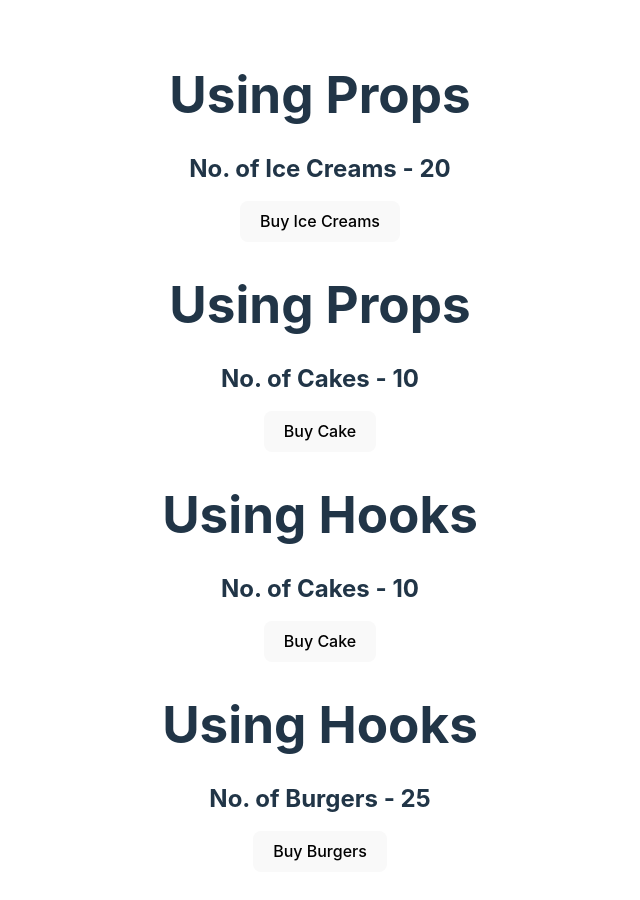
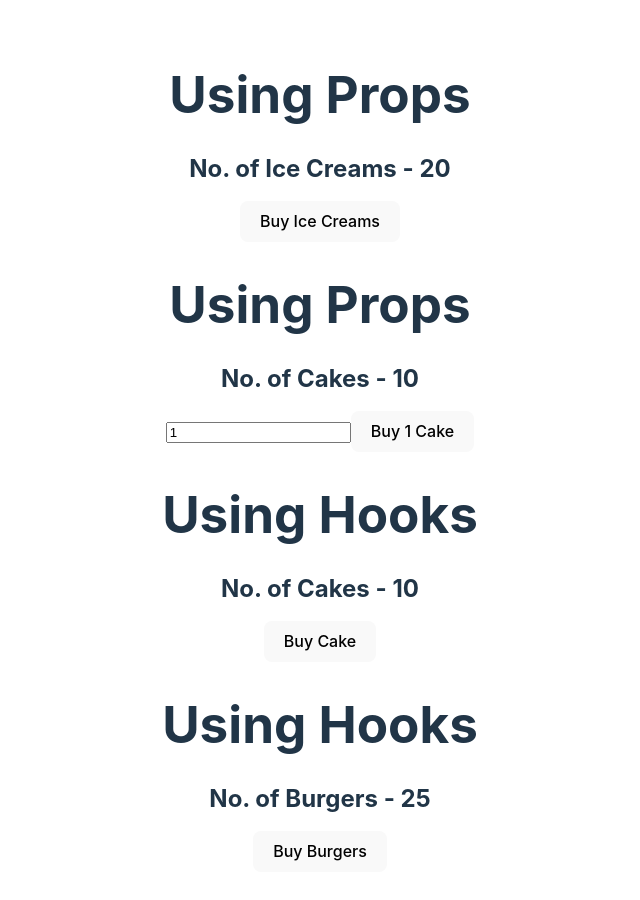
Before and after one commit to dewMyth/redux-sample-exercise, a React (Vite) app: page / in a window 1280 px wide. Shown: the top 900 px of the page, without its empty margins (320-960 px from the left). Built offline with nearby package versions, Linux system fonts and the light colour scheme.

Commit message:
Changed reducer action to reduce multiple cakes

```diff
--- a/src/components/CakeContainer.jsx
+++ b/src/components/CakeContainer.jsx
@@ -4,12 +4,19 @@
 import { buyCake } from "../redux";
 
 const CakeContainer = (props) => {
-  console.log(props);
+  const [number, setNumber] = useState(1);
   return (
     <>
       <h1> Using Props</h1>
       <h2>No. of Cakes - {props.numOfCakes}</h2>
-      <button onClick={props.buyCake}>Buy Cake</button>
+      <input
+        type="text"
+        value={number}
+        onChange={(e) => {
+          setNumber(e.target.value);
+        }}
+      />
+      <button onClick={() => props.buyCake(number)}>Buy {number} Cake</button>
     </>
   );
 };
@@ -22,7 +29,7 @@
 
 const mapDispatchToProps = (dispatch) => {
   return {
-    buyCake: () => dispatch(buyCake()),
+    buyCake: (number) => dispatch(buyCake(number)),
   };
 };
 
--- a/src/redux/cake/cakeActions.js
+++ b/src/redux/cake/cakeActions.js
@@ -1,7 +1,8 @@
 import { BUY_CAKE } from "./cakeTypes";
 
-export const buyCake = () => {
+export const buyCake = (number = 1) => {
   return {
     type: BUY_CAKE,
+    payload: number,
   };
 };
--- a/src/redux/cake/cakeReducer.js
+++ b/src/redux/cake/cakeReducer.js
@@ -9,7 +9,7 @@
     case BUY_CAKE:
       return {
         ...state,
-        numOfCakes: state.numOfCakes - 1,
+        numOfCakes: state.numOfCakes - action.payload,
       };
     default:
       return state;
```
